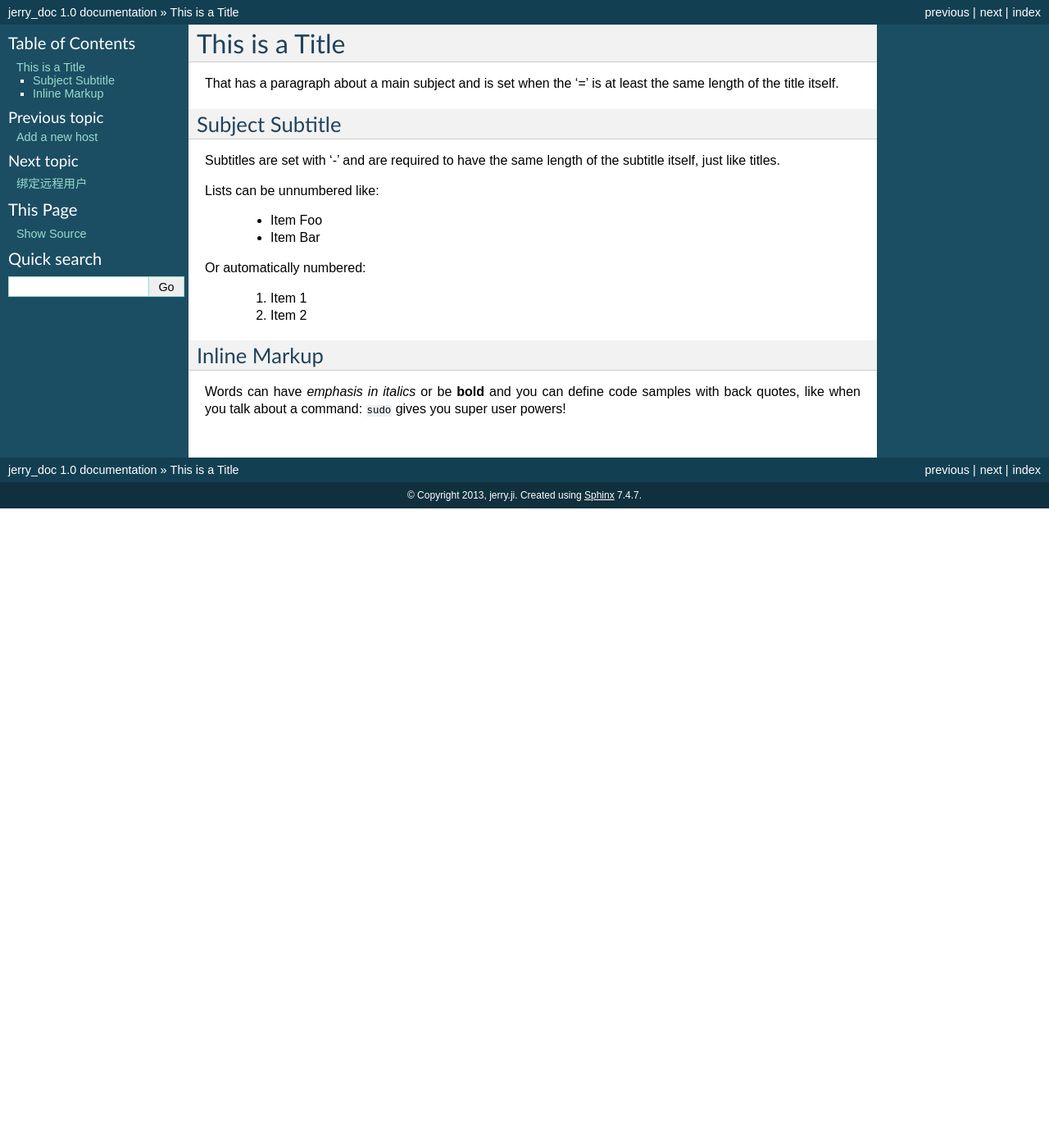
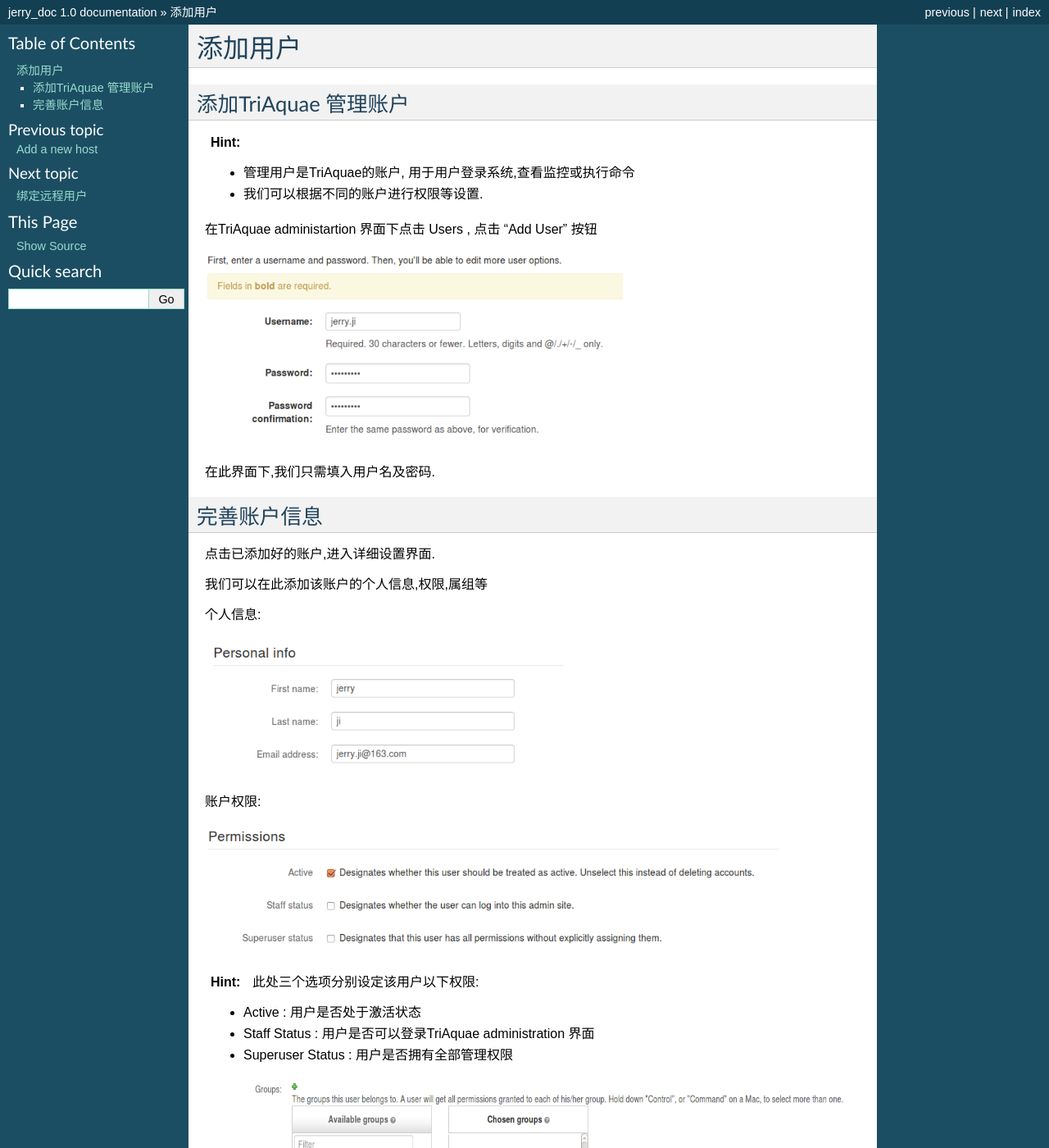
Before and after one commit to jerry123je/test, a Sphinx documentation site: the page built from docs/adduser.rst, in a window 1280 px wide and 1400 px high. Shown: the whole window at 82% size. Built offline with Sphinx 7.4.7, drawn with Linux system fonts in a browser that asks for light colours; pages that are not in the unit, such as notebooks, are missing from menus.

Commit message:
20131121_06

```diff
--- a/docs/adduser.rst
+++ b/docs/adduser.rst
@@ -1,28 +1,53 @@
-This is a Title
+添加用户
 =====================
 
-That has a paragraph about a main subject and is set when the '='
-is at least the same length of the title itself.
+添加TriAquae 管理账户
+-------------------------
 
-Subject Subtitle
-----------------------
+.. hint::
 
-Subtitles are set with '-' and are required to have the same length
-of the subtitle itself, just like titles.
+ * 管理用户是TriAquae的账户, 用于用户登录系统,查看监控或执行命令
+ * 我们可以根据不同的账户进行权限等设置.
 
-Lists can be unnumbered like:
+在TriAquae administartion 界面下点击 Users , 点击 "Add User" 按钮
 
- * Item Foo
- * Item Bar
+.. image:: images/adduser_01.png
+	   :scale: 80 %
 
-Or automatically numbered:
+在此界面下,我们只需填入用户名及密码.
 
- #. Item 1
- #. Item 2
 
-Inline Markup
+完善账户信息
 -------------------
 
-Words can have *emphasis in italics* or be **bold** and you can define
-code samples with back quotes, like when you talk about a command: ``sudo``
-gives you super user powers!
+点击已添加好的账户,进入详细设置界面.
+
+我们可以在此添加该账户的个人信息,权限,属组等
+
+
+个人信息:
+
+.. image:: images/add_user_02.png
+	   :scale: 80%
+
+
+账户权限:
+
+.. image:: images/add_user_03.png
+           :scale: 80%
+
+.. hint::
+
+	此处三个选项分别设定该用户以下权限:
+
+	* Active : 用户是否处于激活状态
+	* Staff Status : 用户是否可以登录TriAquae administration 界面
+	* Superuser Status : 用户是否拥有全部管理权限
+
+
+.. image:: images/add_user_04.png
+           :scale: 80%
+
+.. note::
+
+	此处设置用户的属组及权限
--- a/docs/bindremote.rst
+++ b/docs/bindremote.rst
@@ -4,7 +4,7 @@
 在TriAquae administration中,点击"Remote Users".
 
 .. image:: images/add_remoteuser_01.png
-	   :scale: 60 %
+	   :scale: 80 %
 
 .. note::
 
```
Also changed, not shown: 13 other files.
